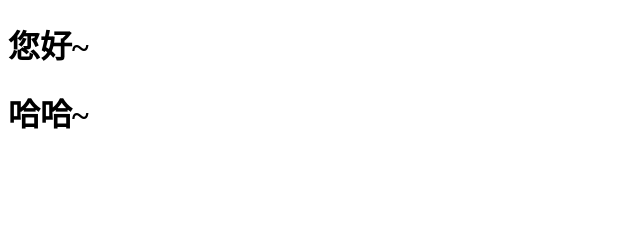
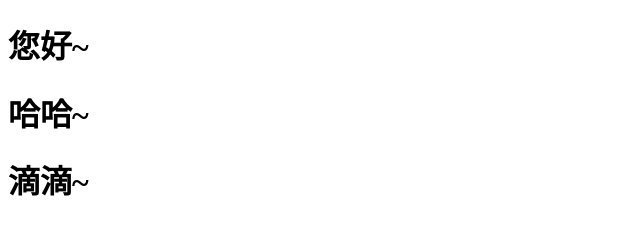
Before and after one commit to zaodianchifan/How, a plain HTML site: page index.html in a window 1280 px wide. Shown: the whole page, without its empty margins (0-640 px from the left). Drawn offline with Linux system fonts and the light colour scheme.

Commit message:
第五次修改

```diff
--- a/index.html
+++ b/index.html
@@ -9,5 +9,6 @@
 <body>
 	<h1> 您好~ </h1>
 	<h1> 哈哈~ </h1>
+	<h1> 滴滴~ </h1>
 </body>
 </html>
```
